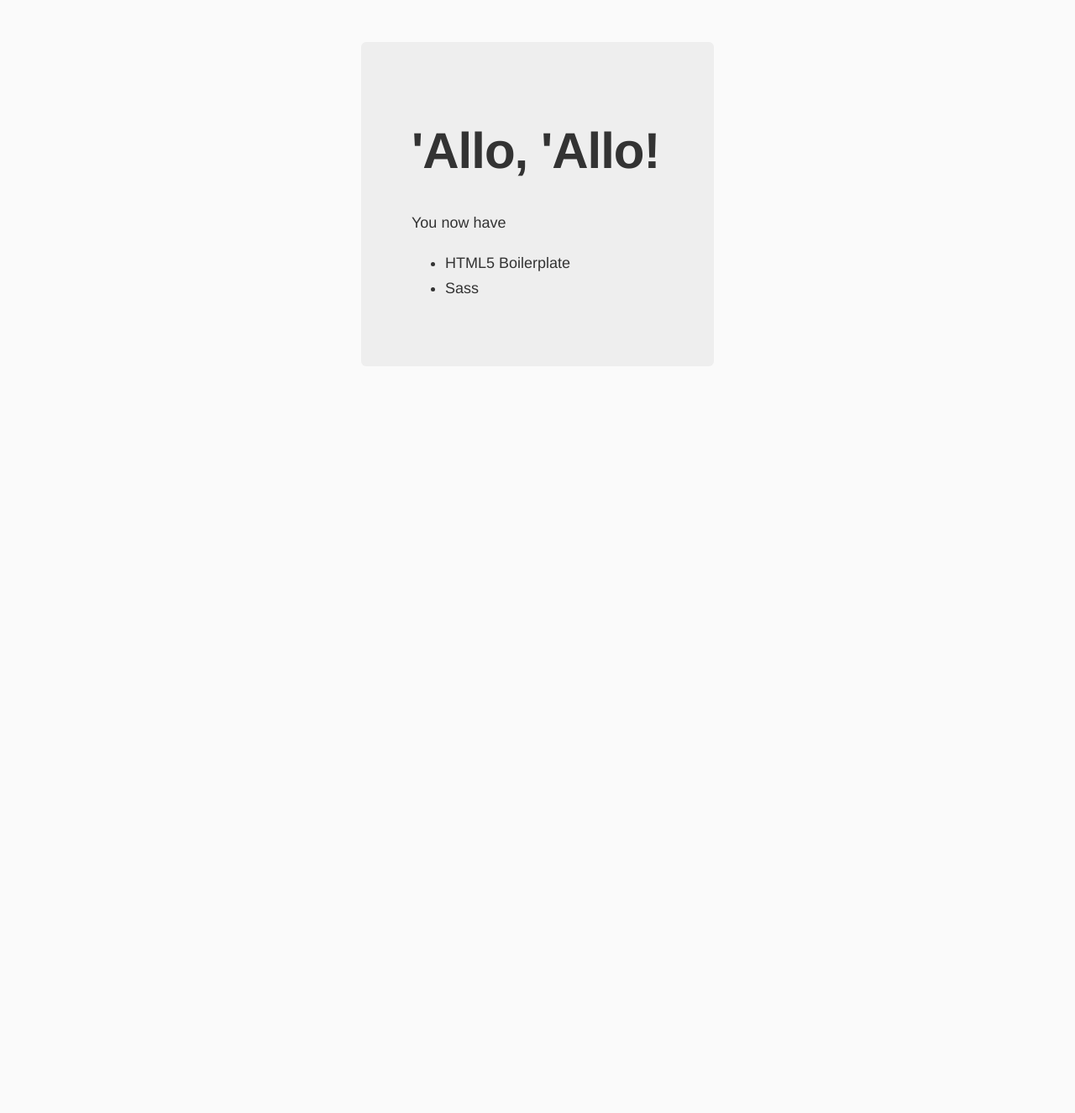
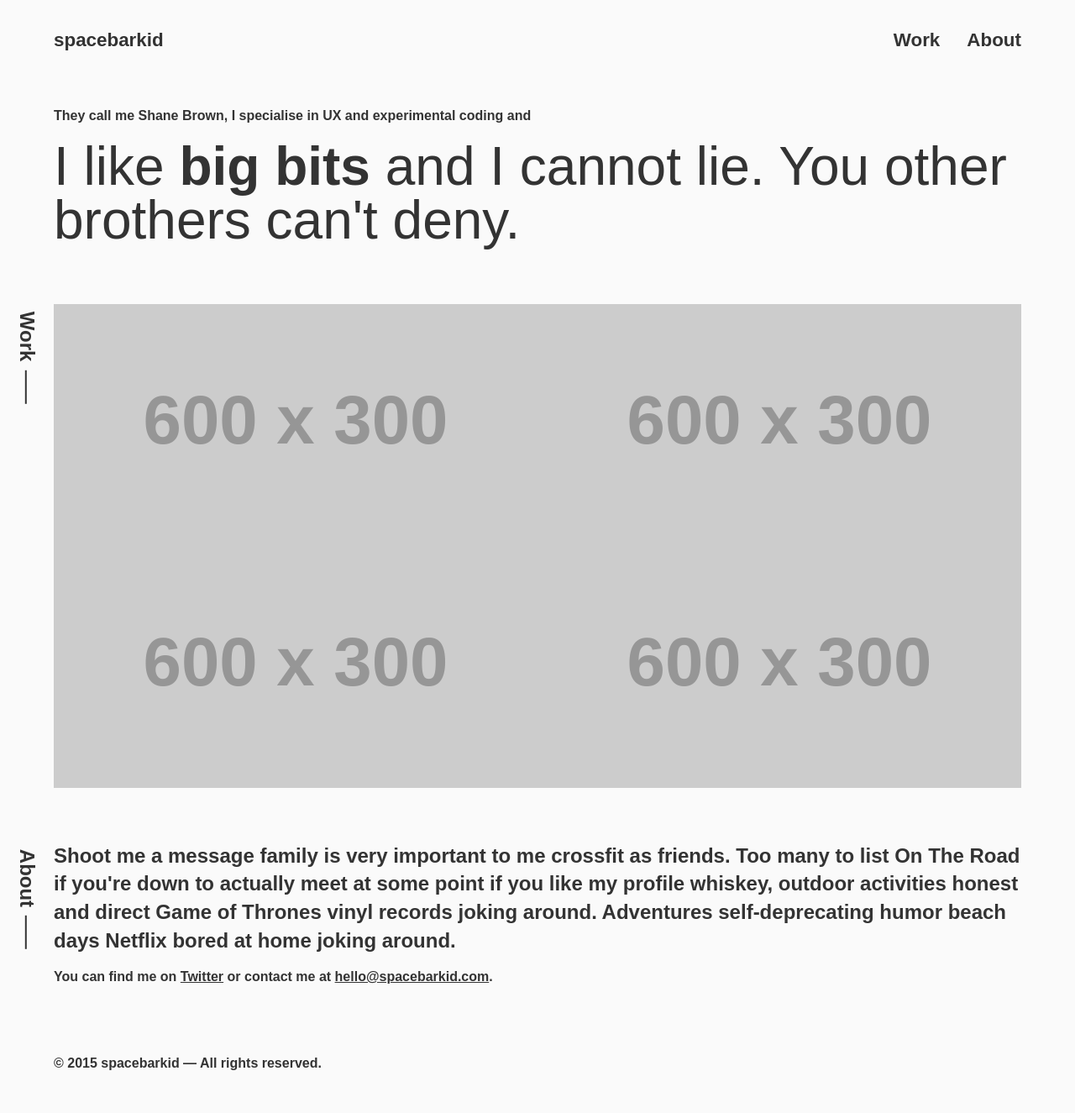
Before and after one commit to qkevinto/spacebarkid, a PHP site: page / in a window 1280 px wide. Shown: the whole page at 84% size. Before the commit the page ends 350 px from the top, so only its background shows below. Run offline with PHP 8.4, Linux system fonts and the light colour scheme; grey boxes labelled with a size stand in for pictures from a placeholder-image service; style sheets or scripts are compiled from the project's sources; some libraries are stand-ins or nearby versions.

Commit message:
Initial build.

```diff
--- a/app/index.html
+++ b/app/index.html
@@ -1,10 +1,10 @@
 <!doctype html>
-<html lang="">
+<html lang="en">
   <head>
     <meta charset="utf-8">
     <meta name="description" content="">
     <meta name="viewport" content="width=device-width, initial-scale=1">
-    <title>shane brown</title>
+    <title>spacebarkid</title>
 
     <link rel="apple-touch-icon" href="apple-touch-icon.png">
     <!-- Place favicon.ico in the root directory -->
@@ -18,20 +18,100 @@
     <link rel="stylesheet" href="styles/main.css">
     <!-- endbuild -->
 
+    <script>
+      (function(d) {
+        var config = {
+          kitId: 'gri0mmi',
+          scriptTimeout: 3000,
+          async: true
+        },
+        h=d.documentElement,t=setTimeout(function(){h.className=h.className.replace(/\bwf-loading\b/g,"")+" wf-inactive";},config.scriptTimeout),tk=d.createElement("script"),f=false,s=d.getElementsByTagName("script")[0],a;h.className+=" wf-loading";tk.src='https://use.typekit.net/'+config.kitId+'.js';tk.async=true;tk.onload=tk.onreadystatechange=function(){a=this.readyState;if(f||a&&a!="complete"&&a!="loaded")return;f=true;clearTimeout(t);try{Typekit.load(config)}catch(e){}};s.parentNode.insertBefore(tk,s)
+      })(document);
+    </script>
   </head>
   <body>
     <!--[if lt IE 10]>
       <p class="browserupgrade">You are using an <strong>outdated</strong> browser. Please <a href="http://browsehappy.com/">upgrade your browser</a> to improve your experience.</p>
     <![endif]-->
 
-    <div class="hero-unit">
-      <h1>'Allo, 'Allo!</h1>
-      <p>You now have</p>
-      <ul>
-        <li>HTML5 Boilerplate</li>
-        <li>Sass</li>
+    <nav class="Navigation Section">
+      <a class="Navigation-title" href="#">spacebarkid</a>
+      <ul class="Navigation-links">
+        <li>
+          <a class="Navigation-link" href="#">Work</a>
+        <li>
+          <a class="Navigation-link" href="#">About</a>
+        </li>
       </ul>
-    </div>
+    </nav>
+
+    <section class="Section">
+      <div class="Grid">
+        <div class="Hero">
+          <p class="Hero-about">They call me <span class="Hero-emphasis">Shane Brown</span>, I specialise in UX and experimental coding and</p>
+          <p class="Hero-tagLine">I like <span class="Hero-emphasis">big bits</span> and I cannot lie. You other brothers can't deny.</p>
+        </div>
+      </div>
+    </section>
+
+    <section class="Section">
+      <div class="Grid">
+        <h1 class="Section-heading Section-heading--horizontal">Work</h1>
+        <ul class="Pieces Grid-row Grid-row--flush">
+          <li class="Piece Grid-item Grid-item--flush Grid-item--oneHalf">
+            <figure class="Piece-figure">
+              <a class="Piece-link" href="#">
+                <img class="Piece-image" src="http://placehold.it/600x300">
+                <figcaption class="Piece-caption">
+                  <h1 class="Piece-title">ixdStudio</h1>
+                  <p class="Piece-description">I like catz.</p>
+                </figcaption>
+              </a>
+            </figure>
+          <li class="Piece Grid-item Grid-item--flush Grid-item--oneHalf">
+            <figure class="Piece-figure">
+              <a class="Piece-link" href="#">
+                <img class="Piece-image" src="http://placehold.it/600x300">
+                <figcaption class="Piece-caption">
+                  <h1 class="Piece-title">MediaWall (Independent Study)</h1>
+                  <p class="Piece-description">I like catz.</p>
+                </figcaption>
+              </a>
+            </figure>
+          <li class="Piece Grid-item Grid-item--flush Grid-item--oneHalf">
+            <figure class="Piece-figure">
+              <a class="Piece-link" href="#">
+                <img class="Piece-image" src="http://placehold.it/600x300">
+                <figcaption class="Piece-caption">
+                  <h1 class="Piece-title">Good Game Documentary</h1>
+                  <p class="Piece-description">I like catz.</p>
+                </figcaption>
+              </a>
+            </figure>
+          <li class="Piece Grid-item Grid-item--flush Grid-item--oneHalf">
+            <figure class="Piece-figure">
+              <a class="Piece-link" href="#">
+                <img class="Piece-image" src="http://placehold.it/600x300">
+                <figcaption class="Piece-caption">
+                  <h1 class="Piece-title">Robot Bar</h1>
+                  <p class="Piece-description">I like catz.</p>
+                </figcaption>
+              </a>
+            </figure>
+          </li>
+        </ul>
+      </div>
+    </section>
+
+    <section class="About Section">
+      <h1 class="Section-heading Section-heading--horizontal">About</h1>
+      <p class="About-primary">Shoot me a message family is very important to me crossfit as friends. Too many to list On The Road if you're down to actually meet at some point if you like my profile whiskey, outdoor activities honest and direct Game of Thrones vinyl records joking around. Adventures self-deprecating humor beach days Netflix bored at home joking around.</p>
+      <p class="About-secondary">You can find me on <a href="#">Twitter</a> or contact me at <a href="#">hello@spacebarkid.com</a>.</p>
+    </section>
+
+    <footer class="Footer Section">
+      <p>&copy; 2015 spacebarkid &mdash; All rights reserved.</p>
+    </footer>
 
     <!-- Google Analytics: change UA-XXXXX-X to be your site's ID. -->
     <script>
--- /dev/null
+++ b/app/styles/_base.scss
@@ -0,0 +1,54 @@
+// Resets {
+
+*,
+::before,
+::after {
+  box-sizing: border-box;
+}
+
+body {
+  margin: 0;
+}
+
+ul {
+  margin: 0;
+  padding: 0;
+}
+
+figure {
+  margin: 0;
+}
+
+h1,
+h2,
+h3,
+h4,
+h5,
+h6 {
+  margin: 0;
+  margin-bottom: 1rem;
+}
+
+p {
+  margin: 0;
+  margin-bottom: 1rem;
+}
+
+// } Resets
+
+html,
+body {
+  font-size: 100%;
+  line-height: 1.4;
+}
+
+body {
+  font-family: $font-family;
+  font-weight: $font-weight-medium;
+  color: $color-text;
+  background: $color-secondary;
+}
+
+a {
+  color: $color-text;
+}
--- /dev/null
+++ b/app/styles/_variables.scss
@@ -0,0 +1,22 @@
+$font-family: "ff-enzo-web", sans-serif;
+$font-size-body: 1rem;
+$font-weight-light: 300;
+$font-weight-medium: 600;
+$font-weight-bold: 700;
+
+$color-primary: #333;
+$color-secondary: #fafafa;
+$color-text: $color-primary;
+$color-text-invert: $color-secondary;
+
+$section-padding-vertical: 1rem;
+$section-padding-horizontal: 1rem;
+$section-padding: $section-padding-vertical $section-padding-horizontal;
+
+$section-padding-vertical-medium: 2rem;
+$section-padding-horizontal-medium: 4rem;
+$section-padding-medium: $section-padding-vertical-medium $section-padding-horizontal-medium;
+
+$border-weight: 2px;
+
+$media-query-screen-medium: "min-width: 53.750rem";
--- /dev/null
+++ b/app/styles/layouts/_Home.scss
@@ -0,0 +1,8 @@
+@import "../modules/Grid";
+@import "../modules/Section";
+@import "../modules/Navigation";
+@import "../modules/Hero";
+@import "../modules/Pieces";
+@import "../modules/Piece";
+@import "../modules/About";
+@import "../modules/Footer";
--- a/app/styles/main.scss
+++ b/app/styles/main.scss
@@ -1,27 +1,9 @@
 // bower:scss
 // endbower
 
-body {
-  background: #fafafa;
-  font-family: 'Helvetica Neue', Helvetica, Arial, sans-serif;
-  color: #333;
-}
-
-.hero-unit {
-  margin: 50px auto 0 auto;
-  width: 300px;
-  font-size: 18px;
-  font-weight: 200;
-  line-height: 30px;
-  background-color: #eee;
-  border-radius: 6px;
-  padding: 60px;
-  h1 {
-    font-size: 60px;
-    line-height: 1;
-    letter-spacing: -1px;
-  }
-}
+@import "variables";
+@import "base";
+@import "layouts/Home";
 
 .browserupgrade {
   margin: 0.2em 0;
--- /dev/null
+++ b/app/styles/modules/_About.scss
@@ -0,0 +1,7 @@
+.About {
+
+}
+
+.About-primary {
+  font-size: 1.5rem;
+}
--- /dev/null
+++ b/app/styles/modules/_Footer.scss
@@ -0,0 +1,2 @@
+.Footer {
+}
--- /dev/null
+++ b/app/styles/modules/_Grid.scss
@@ -0,0 +1,33 @@
+.Grid {
+  max-width: 1200px;
+  margin: auto;
+}
+
+.Grid-row {
+  display: flex;
+  flex-wrap: wrap;
+  margin-left: -1rem;
+  margin-right: -1rem;
+
+  &--flush {
+    margin-left: 0;
+    margin-right: 0;
+  }
+}
+
+.Grid-item {
+  padding: 1rem;
+  flex-basis: 100%;
+  max-width: 100%;
+
+  &--flush {
+    padding: 0;
+  }
+
+  @media only screen and ($media-query-screen-medium) {
+    &--oneHalf {
+      flex-basis: 50%;
+      max-width: 50%;
+    }
+  }
+}
--- /dev/null
+++ b/app/styles/modules/_Hero.scss
@@ -0,0 +1,14 @@
+.Hero {
+
+}
+
+.Hero-tagLine {
+  margin: .25rem 0;
+  font-size: 4rem;
+  font-weight: $font-weight-light;
+  line-height: 1;
+}
+
+.Hero-emphasis {
+  font-weight: $font-weight-bold;
+}
--- /dev/null
+++ b/app/styles/modules/_Navigation.scss
@@ -0,0 +1,20 @@
+.Navigation {
+  display: flex;
+  justify-content: space-between;
+  font-size: 1.4rem;
+}
+
+.Navigation-title {
+  font-weight: $font-weight-bold;
+  text-decoration: none;
+}
+
+.Navigation-links {
+  display: flex;
+  list-style: none;
+}
+
+.Navigation-link {
+  margin-left: 2rem;
+  text-decoration: none;
+}
--- /dev/null
+++ b/app/styles/modules/_Piece.scss
@@ -0,0 +1,69 @@
+.Piece {
+  position: relative;
+}
+
+.Piece-link {
+  display: block;
+  font-size: 0;
+
+  &:hover {
+    .Piece-caption {
+      opacity: 1;
+
+      &::before,
+      &::after {
+        transform: scale(1, 1);
+      }
+    }
+  }
+}
+
+.Piece-image {
+  width: 100%;
+}
+
+.Piece-caption {
+  font-size: $font-size-body;
+  position: absolute;
+  top: 0;
+  left: 0;
+  height: 100%;
+  width: 100%;
+  padding: 2rem;
+
+  @media only screen and ($media-query-screen-medium) {
+    color: $color-text-invert;
+    opacity: 0;
+    background: transparentize($color-primary, .5);
+    transition: .3s opacity ease;
+
+    &::before,
+    &::after {
+      content: "";
+      position: absolute;
+      top: 1rem;
+      left: 1rem;
+      right: 1rem;
+      bottom: 1rem;
+      transition: .3s transform ease;
+      transition-delay: .2s;
+    }
+
+    &::before {
+      border-top: $border-weight solid $color-text-invert;
+      border-bottom: $border-weight solid $color-text-invert;
+      transform: scale(0, 1);
+    }
+
+    &::after {
+      border-left: $border-weight solid $color-text-invert;
+      border-right: $border-weight solid $color-text-invert;
+      transform: scale(1, 0);
+    }
+  }
+}
+
+.Piece-title {
+  margin-bottom: .5rem;
+  font-weight: $font-weight-medium;
+}
--- /dev/null
+++ b/app/styles/modules/_Pieces.scss
@@ -0,0 +1,3 @@
+.Pieces {
+  list-style: none;
+}
--- /dev/null
+++ b/app/styles/modules/_Section.scss
@@ -0,0 +1,39 @@
+$Section-heading-lineLength: 40px;
+
+.Section {
+  padding: $section-padding;
+
+  @media only screen and ($media-query-screen-medium) {
+    padding: $section-padding-medium;
+  }
+}
+
+.Section-heading {
+  position: relative;
+  display: inline-block;
+  font-size: 1.5rem;
+  font-weight: $font-weight-bold;
+
+  &::after {
+    content: "";
+    display: block;
+    position: absolute;
+    top: 50%;
+    right: 0;
+    margin-right: -($Section-heading-lineLength + 10px);
+    width: $Section-heading-lineLength;
+    height: $border-weight;
+    background: $color-text;
+  }
+
+  @media only screen and ($media-query-screen-medium) {
+    &--horizontal {
+      position: absolute;
+      margin-top: -.5rem;
+      margin-left: -($section-padding-horizontal-medium/2);
+      font-weight: $font-weight-medium;
+      transform-origin: left;
+      transform: rotate(90deg);
+    }
+  }
+}
```
